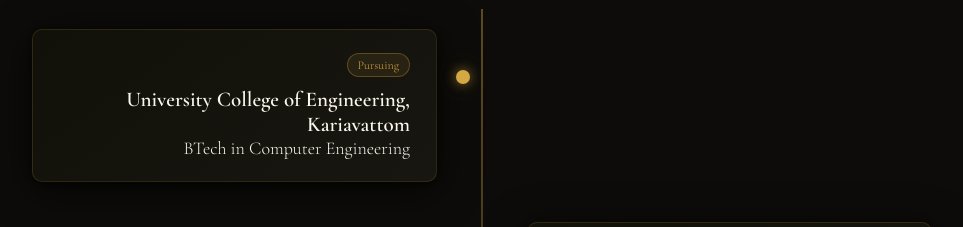
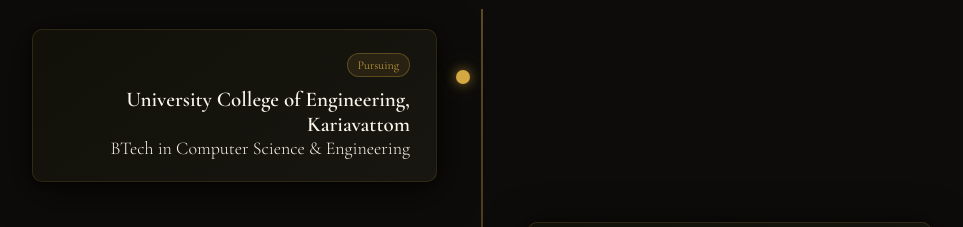
Before and after one commit to Akshay-2024/Portfolio-2026, a Next.js app: page / in a window 1280 px wide. Shown: the part 3080-3307 px from the top of the page, without its empty margins (158-1121 px from the left). Built offline with nearby package versions, Linux system fonts and the light colour scheme; a web font is replaced by a local one.

Commit message:
mistake corrected

```diff
--- a/components/Education.tsx
+++ b/components/Education.tsx
@@ -10,7 +10,7 @@
         <div className="edu-card edu-left">
           <div className="edu-level">Pursuing</div>
           <h3>University College of Engineering, Kariavattom</h3>
-          <p>BTech in Computer Engineering</p>
+          <p>BTech in Computer Science & Engineering</p>
         </div>
 
         <div className="edu-card">
```
